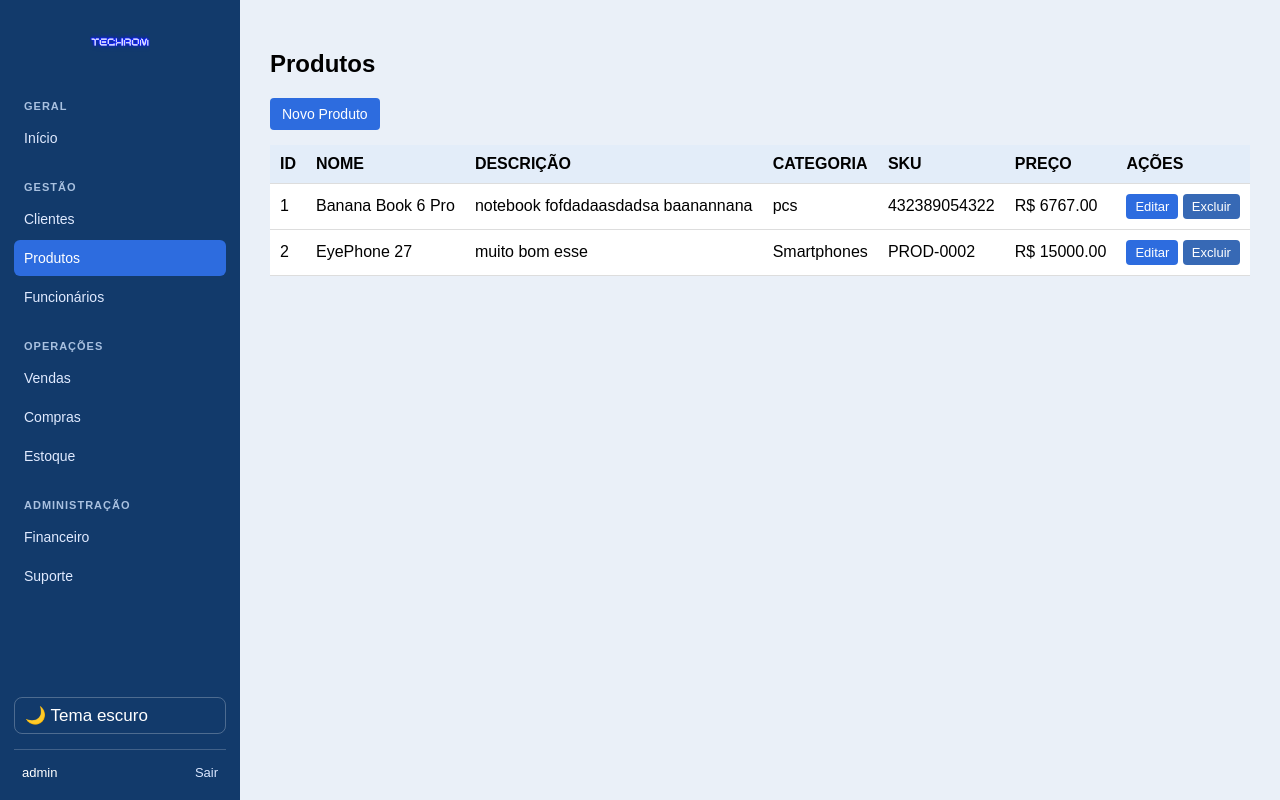
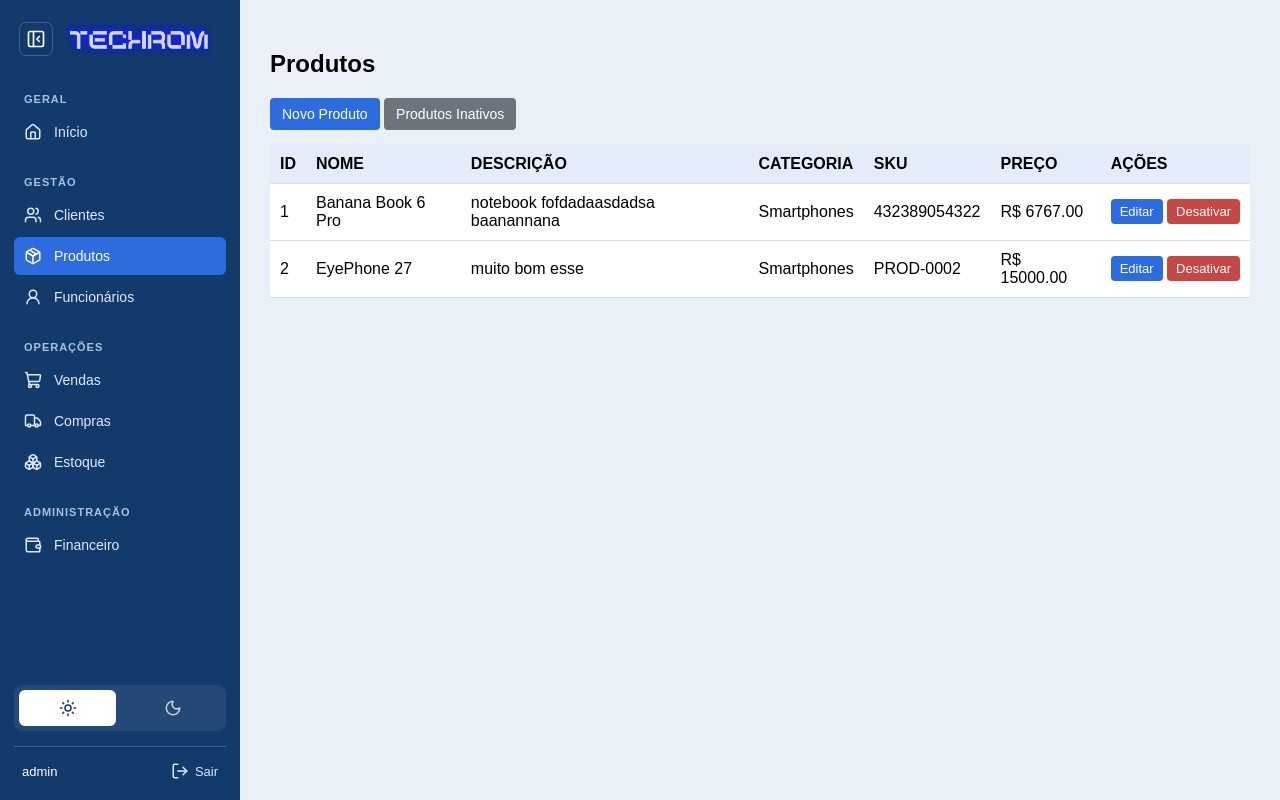
Before and after one commit to gbtxcrr1/erp, a Flask app: page /products in a window 1280 px wide. Run offline with Flask 3, Linux system fonts and the light colour scheme; a user stored in the database is signed in.

Commit message:
add all features

```diff
--- a/app.py
+++ b/app.py
@@ -13,7 +13,7 @@ UTC = ZoneInfo("UTC")
 from config import Config
 from models import (
     db, Client, Product, StockItem, StockMovement, Sale, Purchase,
-    FinancialTransaction, SupportTicket, Employee, User
+    FinancialTransaction, Employee, User
 )
 
 app = Flask(__name__)
@@ -223,29 +223,70 @@ def delete_client(client_id):
 @app.route("/products")
 @login_required
 def products():
-    products = Product.query.all()
-    return render_template("products.html", products=products)
+    products = Product.query.filter_by(active=True).all()
+
+    products_with_history = set()
+
+    for product in products:
+        has_purchases = Purchase.query.filter_by(product_id=product.id).first()
+        has_movements = StockMovement.query.filter_by(product_id=product.id).first()
+
+        if has_purchases or has_movements:
+            products_with_history.add(product.id)
+
+    return render_template(
+        "products.html",
+        products=products,
+        products_with_history=products_with_history
+    )
+
+@app.route("/products/inactive")
+@login_required
+def inactive_products():
+    products = Product.query.filter_by(active=False).all()
+    return render_template("inactive_products.html", products=products)
+
+
+@app.route("/products/<int:product_id>/reactivate", methods=["POST"])
+@login_required
+def reactivate_product(product_id):
+    product = Product.query.get_or_404(product_id)
+
+    product.active = True
+    db.session.commit()
+
+    flash("Produto reativado com sucesso!")
+    return redirect(url_for("inactive_products"))
 
 
 @app.route("/products/new", methods=["GET", "POST"])
 @login_required
 def new_product():
     if request.method == "POST":
+        price = float(request.form["price"] or 0)
+
+        if price < 0:
+            flash("O preço não pode ser negativo.")
+            return render_template("new_product.html")
+
         product = Product(
             name=request.form["name"],
             description=request.form["description"],
-            price=float(request.form["price"] or 0),
+            price=price,
             category=request.form["category"],
             sku=request.form["sku"],
         )
+
         db.session.add(product)
         db.session.flush()
-        # cria um registro de estoque inicial se não existir
+
         if not StockItem.query.filter_by(product_id=product.id).first():
             db.session.add(StockItem(product_id=product.id, quantity=0, location="Geral"))
+
         db.session.commit()
         flash("Produto cadastrado com sucesso!")
         return redirect(url_for("products"))
+
     return render_template("new_product.html")
 
 
@@ -253,15 +294,24 @@ def new_product():
 @login_required
 def edit_product(product_id):
     product = Product.query.get_or_404(product_id)
+
     if request.method == "POST":
+        price = float(request.form["price"] or 0)
+
+        if price < 0:
+            flash("O preço não pode ser negativo.")
+            return render_template("new_product.html", product=product)
+
         product.name = request.form["name"]
         product.description = request.form["description"]
-        product.price = float(request.form["price"] or 0)
+        product.price = price
         product.category = request.form["category"]
         product.sku = request.form["sku"]
+
         db.session.commit()
         flash("Produto atualizado!")
         return redirect(url_for("products"))
+
     return render_template("new_product.html", product=product)
 
 
@@ -269,20 +319,28 @@ def edit_product(product_id):
 @login_required
 def delete_product(product_id):
     product = Product.query.get_or_404(product_id)
-    # remove registros de estoque relacionados
-    StockItem.query.filter_by(product_id=product.id).delete()
-    db.session.delete(product)
-    db.session.commit()
-    flash("Produto removido.")
+
+    has_purchases = Purchase.query.filter_by(product_id=product.id).first()
+    has_movements = StockMovement.query.filter_by(product_id=product.id).first()
+
+    if has_purchases or has_movements:
+        product.active = False
+        db.session.commit()
+        flash("Produto desativado com sucesso!")
+    else:
+        StockItem.query.filter_by(product_id=product.id).delete()
+        db.session.delete(product)
+        db.session.commit()
+        flash("Produto removido com sucesso!")
+
     return redirect(url_for("products"))
-
 
 # ===================== STOCK =====================
 @app.route("/stock")
 @login_required
 def stock():
     items = StockItem.query.all()
-    movements = StockMovement.query.all()
+    movements = StockMovement.query.order_by(StockMovement.date.desc()).all()
     for movement in movements:
         if movement.date:
             movement.date = movement.date.replace(tzinfo=UTC).astimezone(BRAZIL_TZ)
@@ -398,9 +456,13 @@ def sales():
 @login_required
 def new_sale():
     clients = Client.query.all()
-    products = Product.query.all()
+    products = Product.query.filter_by(active=True).all()
     if request.method == "POST":
         product = Product.query.get(request.form["product_id"])
+
+        if product is None or not product.active:
+            flash("Este produto está inativo ou não existe.")
+            return render_template("new_sale.html", clients=clients, products=products)
         quantity = int(request.form["quantity"])
 
         # verifica estoque
@@ -476,6 +538,9 @@ def purchase_list():
         Purchase.date.desc()
     ).all()
 
+    for purchase in purchases:
+        purchase.date = purchase.date.replace(tzinfo=UTC).astimezone(BRAZIL_TZ)
+
     total_purchases = sum(
         purchase.total_price or 0
         for purchase in purchases
@@ -490,10 +555,14 @@ def purchase_list():
 @app.route("/purchases/new", methods=["GET", "POST"])
 @login_required
 def new_purchase():
-    products = Product.query.all()
+    products = Product.query.filter_by(active=True).all()
 
     if request.method == "POST":
         product = Product.query.get(request.form["product_id"])
+
+        if product is None or not product.active:
+            flash("Este produto está inativo ou não existe.")
+            return render_template("new_purchase.html", products=products)
         quantity = int(request.form["quantity"])
         unit_price = float(request.form["unit_price"])
 
@@ -603,59 +672,6 @@ def delete_transaction(transaction_id):
     flash("Lançamento removido.")
     return redirect(url_for("finance"))
 
-
-# ===================== SUPPORT =====================
-@app.route("/support")
-@login_required
-def support():
-    tickets = SupportTicket.query.order_by(SupportTicket.created_at.desc()).all()
-    return render_template("support.html", tickets=tickets)
-
-
-@app.route("/support/new", methods=["GET", "POST"])
-@login_required
-def new_ticket():
-    clients = Client.query.all()
-    if request.method == "POST":
-        ticket = SupportTicket(
-            client_id=request.form["client_id"],
-            subject=request.form["subject"],
-            description=request.form["description"],
-            priority=request.form["priority"],
-            status=request.form["status"],
-        )
-        db.session.add(ticket)
-        db.session.commit()
-        flash("Chamado aberto!")
-        return redirect(url_for("support"))
-    return render_template("new_ticket.html", clients=clients)
-
-
-@app.route("/support/<int:ticket_id>/edit", methods=["GET", "POST"])
-@login_required
-def edit_ticket(ticket_id):
-    ticket = SupportTicket.query.get_or_404(ticket_id)
-    if request.method == "POST":
-        ticket.subject = request.form["subject"]
-        ticket.description = request.form["description"]
-        ticket.priority = request.form["priority"]
-        ticket.status = request.form["status"]
-        db.session.commit()
-        flash("Chamado atualizado!")
-        return redirect(url_for("support"))
-    return render_template("new_ticket.html", clients=Client.query.all(), ticket=ticket)
-
-
-@app.route("/support/<int:ticket_id>/delete", methods=["POST"])
-@login_required
-def delete_ticket(ticket_id):
-    ticket = SupportTicket.query.get_or_404(ticket_id)
-    db.session.delete(ticket)
-    db.session.commit()
-    flash("Chamado removido.")
-    return redirect(url_for("support"))
-
-
 # ===================== EMPLOYEES =====================
 @app.route("/employees")
 @login_required
--- a/static/css/style.css
+++ b/static/css/style.css
@@ -129,13 +129,12 @@ td.empty {
     background: #565e64;
 }
 
-/* "Excluir" — usa azul em vez de vermelho, conforme pedido */
 .btn-danger {
-    background: #3769b5;
+    background: #c74747;
 }
 
 .btn-danger:hover {
-    background: #274d8a;
+    background: #a83232;
 }
 
 .top-bar {
@@ -201,6 +200,7 @@ td.empty {
 }
 
 /* ===== Badges ===== */
+
 .badge {
     padding: 4px 9px;
     border-radius: 12px;
@@ -213,14 +213,29 @@ td.empty {
     background: #2d8f5a;
 }
 
+.badge-danger {
+    background: #c74747;
+}
+
 .badge-warning {
     background: #cf9d1e;
-    color: white;
+    color: #222;
 }
 
-/* "Esgotado"/ruim — azul escuro em vez de vermelho */
-.badge-danger {
+.badge-type {
     background: #2b5a9e;
+}
+
+.badge-info {
+    background: #64748b;
+}
+
+.badge-purchase {
+    background: #2878bd;
+}
+
+.badge-sale {
+    background: #9b59b6;
 }
 
 /* ===== Resumo financeiro ===== */
@@ -301,18 +316,41 @@ td.empty {
     margin-top: 25px;
 }
 
-.theme-toggle {
+.theme-selector {
+    display: flex;
+    gap: 8px;
+    padding: 5px;
+    background: rgba(255, 255, 255, 0.08);
+    border-radius: 8px;
+    margin-bottom: 15px;
+}
+
+.theme-selector button {
+    flex: 1;
+    display: flex;
+    align-items: center;
+    justify-content: center;
+    padding: 9px;
+    border: none;
+    border-radius: 6px;
     background: transparent;
-    border: 1px solid #ddd;
-    border-radius: 8px;
-    padding: 7px 10px;
+    color: #cbd5e1;
     cursor: pointer;
-    font-size: 17px;
     transition: background 0.2s;
 }
 
-.theme-toggle:hover {
-    background: #f0f0f0;
+.theme-selector button.selected {
+    background: #ffffff;
+    color: #123a6b;
+}
+
+.theme-selector button:hover:not(.selected) {
+    background: rgba(255, 255, 255, 0.12);
+}
+
+.theme-selector svg {
+    width: 18px;
+    height: 18px;
 }
 
 
@@ -524,45 +562,130 @@ body.dark-mode .sidebar-section a.active {
     color: white;
 }
 
-/* Responsive */
-@media (max-width: 768px) {
-    .sidebar {
-        width: 190px;
+/* ===== COLLAPSIBLE SIDEBAR ===== */
+
+.sidebar,
+.main-content {
+    transition: width 0.25s ease, margin-left 0.25s ease;
 }
 
-    .main-content {
-        margin-left: 190px;
-        padding: 18px;
-    }
+.sidebar {
+    width: 240px;
 }
 
-@media (max-width: 480px) {
-    .sidebar {
-        width: 65px;
-        padding: 15px 6px;
+.sidebar-brand {
+    display: flex;
+    align-items: center;
+    justify-content: flex-start;
+    gap: 12px;
+    margin-bottom: 35px;
+    padding: 0 5px;
 }
 
-    .sidebar-brand span,
-    .sidebar-label,
-    .sidebar-section a,
-    .sidebar-user,
-    .sidebar .theme-toggle {
+.sidebar-brand .brand-logo {
+    height: 38px;
+    width: auto;
+    max-width: 150px;
+    object-fit: contain;
+}
+
+.sidebar-brand #sidebar-toggle {
+    display: flex;
+    align-items: center;
+    justify-content: center;
+    width: 34px;
+    height: 34px;
+    flex-shrink: 0;
+    background: transparent;
+    border: 1px solid rgba(255,255,255,0.2);
+    border-radius: 7px;
+    color: white;
+    cursor: pointer;
+    transition: background 0.2s;
+}
+
+.sidebar-brand #sidebar-toggle:hover {
+    background: rgba(255,255,255,0.12);
+}
+
+.sidebar.collapsed .sidebar-brand {
+    justify-content: center;
+}
+
+.sidebar.collapsed .sidebar-brand #sidebar-toggle {
+    width: 42px;
+    height: 38px;
+}
+
+.sidebar-section a {
+    display: flex;
+    align-items: center;
+    gap: 12px;
+}
+
+.sidebar-section a svg,
+.sidebar-user a svg {
+    width: 18px;
+    height: 18px;
+    flex-shrink: 0;
+}
+
+.sidebar-user a {
+    display: flex;
+    align-items: center;
+    gap: 6px;
+}
+
+/* Collapsed state */
+
+.sidebar.collapsed {
+    width: 76px;
+    padding-left: 10px;
+    padding-right: 10px;
+}
+
+.sidebar.collapsed .brand-logo {
+    display: none;
+}
+
+.sidebar.collapsed .sidebar-brand {
+    justify-content: center;
+}
+
+.sidebar.collapsed .sidebar-label,
+.sidebar.collapsed .sidebar-section a span,
+.sidebar.collapsed .sidebar-user span,
+.sidebar.collapsed .sidebar-user a span {
+    display: none;
+}
+
+.sidebar.collapsed .sidebar-section a {
+    justify-content: center;
+    padding: 12px 0;
+}
+
+.sidebar.collapsed .sidebar-user {
+    justify-content: center;
+}
+
+.sidebar.collapsed .sidebar-user a {
     font-size: 0;
 }
 
-    .sidebar-brand {
-        justify-content: center;
-        padding: 0;
+.main-content.sidebar-collapsed {
+    margin-left: 76px;
 }
 
-    .sidebar-section a {
-        display: block;
-        height: 20px;
-        overflow: hidden;
+.sidebar.collapsed .theme-selector {
+    flex-direction: column;
+    align-items: center;
+    gap: 5px;
+    padding: 5px 0;
 }
 
-    .main-content {
-        margin-left: 65px;
-        padding: 12px;
+.sidebar.collapsed .theme-selector button {
+    width: 42px;
+    height: 38px;
+    flex: none;
+    padding: 8px;
 }
-}
--- a/templates/base.html
+++ b/templates/base.html
@@ -5,48 +5,86 @@
     <meta name="viewport" content="width=device-width, initial-scale=1.0">
     <title>{% block title %}ERP{% endblock %}</title>
     <link rel="stylesheet" href="{{ url_for('static', filename='css/style.css')}}">
+    <script src="https://unpkg.com/lucide@latest"></script>
 </head>
 
 <body>
     {% if g.user %}
     <aside class="sidebar">
         <div class="sidebar-brand">
-            <img src="{{ url_for('static', filename='img/logo.png') }}" alt="Logo" class="brand-logo">
+            <button type="button" id="sidebar-toggle" title="Recolher menu">
+                <i data-lucide="panel-left-close"></i>
+            </button>
+
+            <img src="{{ url_for('static', filename='img/logo.png') }}"
+                 alt="Logo" class="brand-logo">
         </div>
 
         <div class="sidebar-section">
             <span class="sidebar-label">GERAL</span>
-            <a href="/" class="{{ 'active' if request.path == '/' }}">Início</a>
+            <a href="/" title="Início" class="{{ 'active' if request.path == '/' }}">
+                <i data-lucide="house"></i>
+                <span>Início</span>
+            </a>
         </div>
 
         <div class="sidebar-section">
             <span class="sidebar-label">GESTÃO</span>
-            <a href="/clients" class="{{ 'active' if request.path.startswith('/clients') }}">Clientes</a>
-            <a href="/products" class="{{ 'active' if request.path.startswith('/products') }}">Produtos</a>
-            <a href="/employees" class="{{ 'active' if request.path.startswith('/employees') }}">Funcionários</a>
+            <a href="/clients" title="Clientes" class="{{ 'active' if request.path.startswith('/clients') }}">
+                <i data-lucide="users"></i>
+                <span>Clientes</span>
+            </a>
+            <a href="/products" title="Produtos" class="{{ 'active' if request.path.startswith('/products') }}">
+                <i data-lucide="package"></i>
+                <span>Produtos</span>
+            </a>
+            <a href="/employees" title="Funcionários" class="{{ 'active' if request.path.startswith('/employees') }}">
+                <i data-lucide="user-round"></i>
+                <span>Funcionários</span>
+            </a>
         </div>
 
         <div class="sidebar-section">
             <span class="sidebar-label">OPERAÇÕES</span>
-            <a href="/sales" class="{{ 'active' if request.path.startswith('/sales') }}">Vendas</a>
-            <a href="/purchases" class="{{ 'active' if request.path.startswith('/purchases') }}">Compras</a>
-            <a href="/stock" class="{{ 'active' if request.path.startswith('/stock') }}">Estoque</a>
+            <a href="/sales" title="Vendas" class="{{ 'active' if request.path.startswith('/sales') }}">
+                <i data-lucide="shopping-cart"></i>
+                <span>Vendas</span>
+            </a>
+            <a href="/purchases" title="Compras" class="{{ 'active' if request.path.startswith('/purchases') }}">
+                <i data-lucide="truck"></i>
+                <span>Compras</span>
+            </a>
+            <a href="/stock" title="Estoque" class="{{ 'active' if request.path.startswith('/stock') }}">
+                <i data-lucide="boxes"></i>
+                <span>Estoque</span>
+            </a>
         </div>
 
         <div class="sidebar-section">
             <span class="sidebar-label">ADMINISTRAÇÃO</span>
-            <a href="/finance" class="{{ 'active' if request.path.startswith('/finance') }}">Financeiro</a>
-            <a href="/support" class="{{ 'active' if request.path.startswith('/support') }}">Suporte</a>
+            <a href="/finance" title="Financeiro" class="{{ 'active' if request.path.startswith('/finance') }}">
+                <i data-lucide="wallet"></i>
+                <span>Financeiro</span>
+            </a>
         </div>
 
         <div class="sidebar-bottom">
-            <button type="button" id="theme-toggle" class="theme-toggle">
-                🌙 Tema escuro
+            <div class="theme-selector">
+                <button type="button" id="light-theme" title="Modo claro">
+                    <i data-lucide="sun"></i>
                 </button>
+
+                <button type="button" id="dark-theme" title="Modo escuro">
+                    <i data-lucide="moon"></i>
+                </button>
+            </div>
 
             <div class="sidebar-user">
                 <span>{{ g.user.username }}</span>
-                <a href="/logout">Sair</a>
+                <a href="/logout" title="Sair">
+                    <i data-lucide="log-out"></i>
+                    <span>Sair</span>
+                </a>
             </div>
         </div>
     </aside>
@@ -67,30 +105,60 @@
     </main>
 
 	<script>
-        const themeToggle = document.getElementById("theme-toggle");
+	    const lightButton = document.getElementById("light-theme");
+	    const darkButton = document.getElementById("dark-theme");
 
 	    function applyTheme(theme) {
 	        document.body.classList.toggle("dark-mode", theme === "dark");
 
-            if (themeToggle) {
-                themeToggle.textContent =
-                    theme === "dark" ? "☀️ Tema claro" : "🌙 Tema escuro";
-            }
+	        lightButton?.classList.toggle("selected", theme === "light");
+	        darkButton?.classList.toggle("selected", theme === "dark");
 	    }
 
 	    const savedTheme = localStorage.getItem("theme") || "light";
 	    applyTheme(savedTheme);
 
-        if (themeToggle) {
-            themeToggle.addEventListener("click", function() {
-                const newTheme = document.body.classList.contains("dark-mode")
-                    ? "light"
-                    : "dark";
+	    lightButton?.addEventListener("click", function() {
+	        localStorage.setItem("theme", "light");
+	        applyTheme("light");
+	    });
 
-                localStorage.setItem("theme", newTheme);
-                applyTheme(newTheme);
+	    darkButton?.addEventListener("click", function() {
+	        localStorage.setItem("theme", "dark");
+	        applyTheme("dark");
+	    });
+	    const sidebar = document.querySelector(".sidebar");
+	    const sidebarToggle = document.getElementById("sidebar-toggle");
+	    const mainContent = document.querySelector(".main-content");
+
+	    function applySidebarState(collapsed) {
+	        sidebar.classList.toggle("collapsed", collapsed);
+	        mainContent.classList.toggle("sidebar-collapsed", collapsed);
+
+	        sidebarToggle.innerHTML = collapsed
+	            ? '<i data-lucide="panel-left-open"></i>'
+	            : '<i data-lucide="panel-left-close"></i>';
+
+	        sidebarToggle.title = collapsed
+	            ? "Expandir menu"
+	            : "Recolher menu";
+
+	        lucide.createIcons();
+	    }
+
+	    if (sidebar && sidebarToggle && mainContent) {
+	        const savedState = localStorage.getItem("sidebar-collapsed") === "true";
+
+	        applySidebarState(savedState);
+
+	        sidebarToggle.addEventListener("click", function() {
+	            const collapsed = !sidebar.classList.contains("collapsed");
+
+	            localStorage.setItem("sidebar-collapsed", collapsed);
+	            applySidebarState(collapsed);
 	        });
 	    }
+	    lucide.createIcons();
 	</script>
 </body>
 </html>
--- a/templates/new_product.html
+++ b/templates/new_product.html
@@ -15,7 +15,7 @@
     <input name="description" placeholder="descrição" value="{{ product.description if product else '' }}">
 
     <label>Preço</label>
-    <input type="number" step="0.01" name="price" placeholder="0.00" value="{{ product.price if product else '' }}" required>
+    <input type="number" step="0.01" name="price" placeholder="0.00" min="0" value="{{ product.price if product else '' }}" required>
 
 
 	<label>Categoria</label>
--- a/templates/products.html
+++ b/templates/products.html
@@ -1,3 +1,4 @@
+
 {% extends "base.html" %}
 
 {% block title %}
@@ -10,10 +11,12 @@ Produtos
 
 <div class="top-bar">
     <a class="btn" href="/products/new">Novo Produto</a>
+    <a class="btn btn-secondary" href="/products/inactive">Produtos Inativos</a>
 </div>
 
 <table>
     <thead>
+        <tr>
             <th>ID</th>
             <th>NOME</th>
             <th>DESCRIÇÃO</th>
@@ -21,6 +24,7 @@ Produtos
             <th>SKU</th>
             <th>PREÇO</th>
             <th>AÇÕES</th>
+        </tr>
     </thead>
 
     <tbody>
@@ -35,7 +39,17 @@ Produtos
             <td class="actions">
                 <a class="btn btn-small" href="/products/{{ product.id }}/edit">Editar</a>
                 <form method="POST" action="/products/{{ product.id }}/delete" class="inline-form">
-                    <button class="btn btn-small btn-danger" type="submit" onclick="return confirm('Excluir este produto?')">Excluir</button>
+                    {% if product.id in products_with_history %}
+                        <button class="btn btn-small btn-danger" type="submit"
+                            onclick="return confirm('Deseja realmente desativar este produto?')">
+                            Desativar
+                        </button>
+                    {% else %}
+                        <button class="btn btn-small btn-danger" type="submit"
+                            onclick="return confirm('Deseja realmente excluir este produto?')">
+                            Excluir
+                        </button>
+                    {% endif %}
                 </form>
             </td>
         </tr>
```
Also changed, not shown: migrations/versions/5f9c4eec2132_add_active_field_to_product_table.py (added, +31 -0 lines), migrations/versions/dcbb4b449cd7_remove_support_table.py (added, +39 -0 lines), models.py (+1 -18 lines), templates/inactive_products.html (added, +50 -0 lines), templates/stock.html (+14 -10 lines), templates/support.html (deleted, +0 -58 lines), todo.txt (+6 -5 lines), instance/erp.db, static/img/logo.png, static/img/logo_og.png (added), 1 other file. Lines whose indentation alone changed are shown as unchanged.
